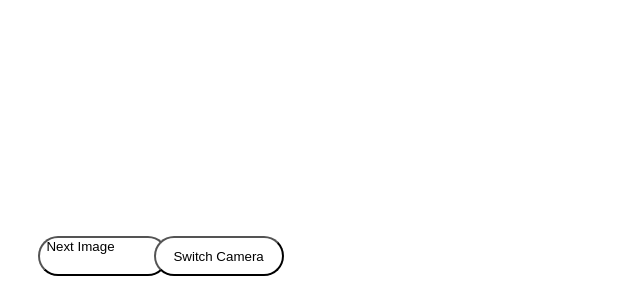
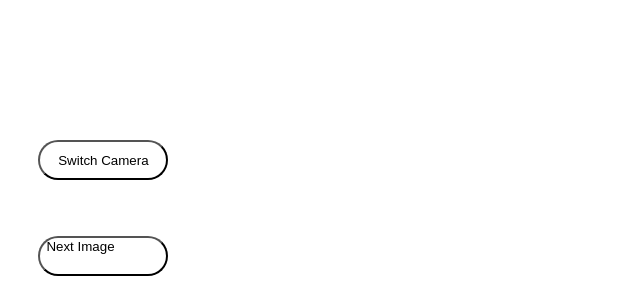
Before and after one commit to Angelinis/naf-tutorial.github.io, a website: page index.html in a window 1280 px wide. Shown: the part 500-800 px from the top of the page, without its empty margins (0-640 px from the left). Drawn offline with Linux system fonts and the light colour scheme.

Commit message:
Adding changes in button

```diff
--- a/examples/css/style.css
+++ b/examples/css/style.css
@@ -17,8 +17,8 @@
 
 #camera-btn {
   position: absolute;
-  bottom: 3%;
-  left: 12%;
+  bottom: 15%;
+  left: 3%;
   cursor: pointer;
   background: #fff;
   height: 40px;
```
